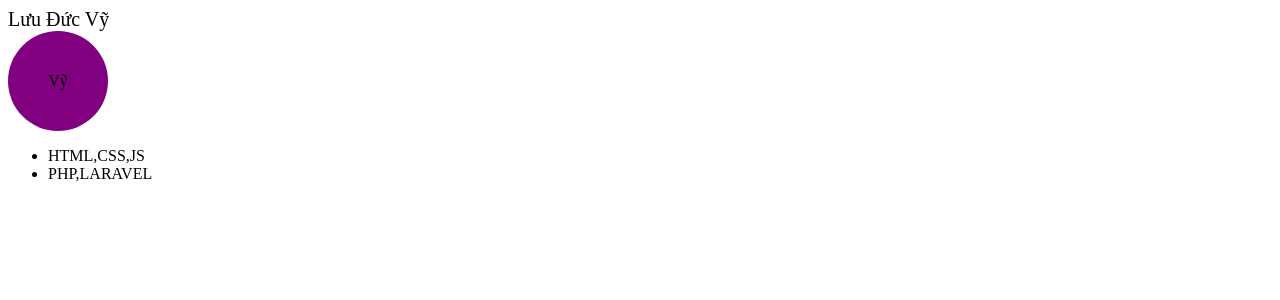
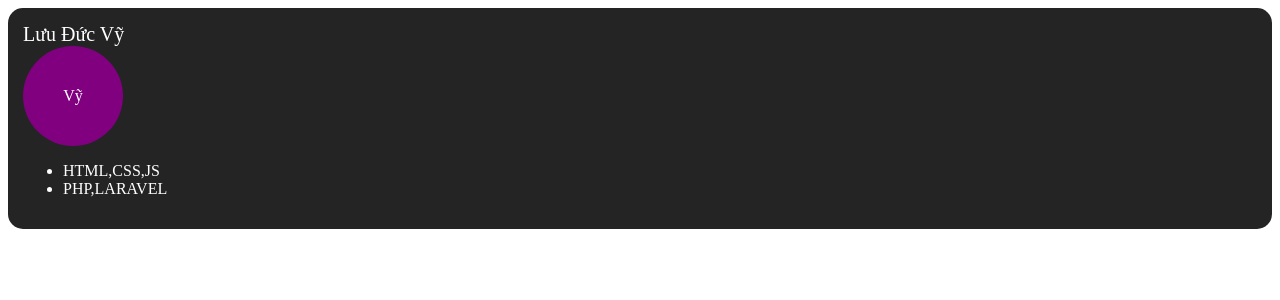
Before and after one commit to army-learningweb/React, a React (Vite) app: page / in a window 1280 px wide. Shown: the top 300 px of the page. Built offline with nearby package versions, Linux system fonts and the light colour scheme.

Commit message:
Style inline Object

```diff
--- a/src/components/UserProfile.jsx
+++ b/src/components/UserProfile.jsx
@@ -15,7 +15,7 @@ function UserProfile(){
 
     // HTML
     return (
-        <div>
+        <div className="card" style={{background:"#242424",color:"white", padding:"15px", borderRadius:"15px"}}>
             <div className="name">{user.name}</div>
             <div className="avatar">{user.avatar}</div>
             <div className="skill">
```
